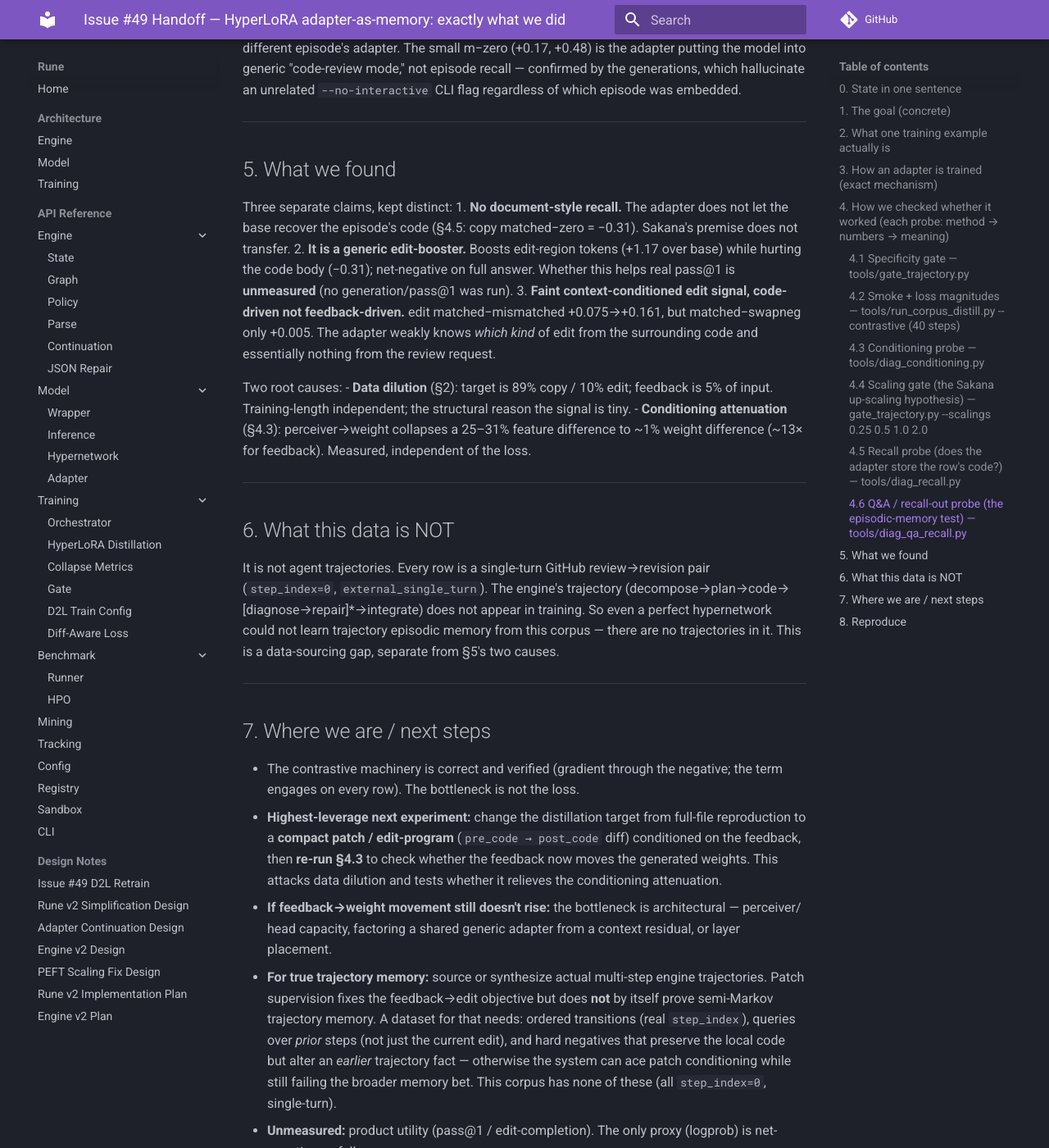
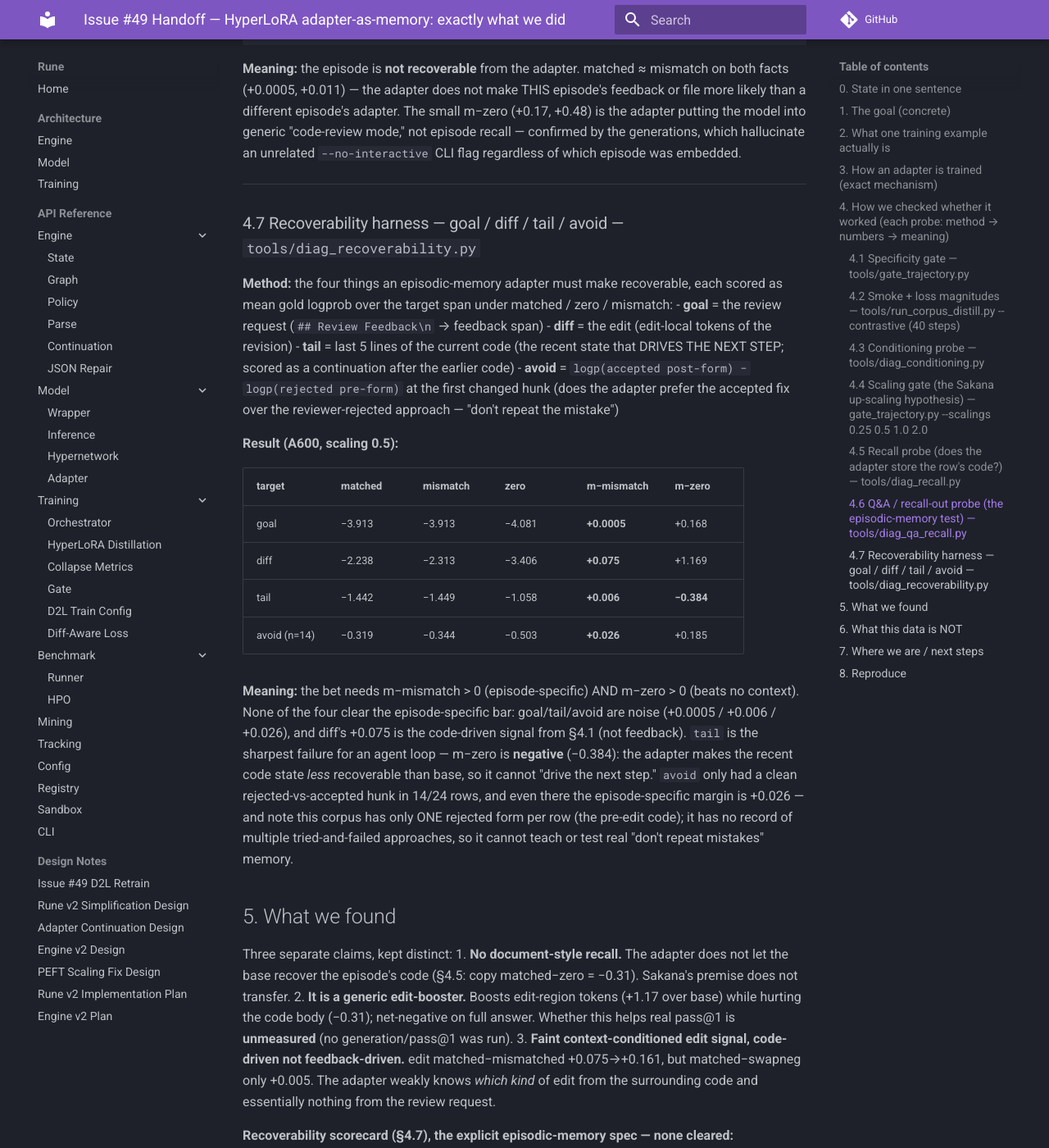
Before and after one commit to ElixirTrials/rune, an MkDocs documentation site: the page built from docs/issue49-handoff-2026-06-01.md, in a window 1280 px wide and 1400 px high, scrolled down 6509 px. Shown: the whole window at 82% size. Built offline with MkDocs 1.6.1 and Material for MkDocs 9.7.7, drawn with Linux system fonts in a browser that asks for light colours; comment, search, counter and statistics services are not loaded; some of the changed text lies outside the part shown.

Commit message:
docs(#49): finalize handoff — §4.7 recoverability (goal/diff/tail/avoid) + scorecard
Adds the full 4-target recoverability table (A600): none clear the episode-specific bar;
tail (drives-next-step) is negative on m-zero (adapter hurts recent-state recovery); avoid
only testable on 14/24 rows and corpus has no multi-attempt failure history. §7 names the
scorecard as the acceptance test for any reformulated data/objective.

Co-Authored-By: Claude Opus 4.8 <noreply@anthropic.com>

```diff
--- a/docs/issue49-handoff-2026-06-01.md
+++ b/docs/issue49-handoff-2026-06-01.md
@@ -7,11 +7,14 @@ reproducible from the commands in §8.
 
 ## 0. State in one sentence
 
-We trained the hypernetwork on single-turn code-review pairs and measured, six ways,
-whether the generated LoRA adapter encodes the *specific* episode it was conditioned on.
-It does not: the adapter is a generic "make an edit here" booster; the trajectory-specific
-signal (the review feedback) moves the generated weights by ~0.4% and does not change what
-the base model predicts.
+We trained the hypernetwork on single-turn code-review pairs and measured, seven ways,
+whether the generated LoRA adapter encodes the *specific* episode it was conditioned on —
+including a direct episodic test of whether you can query the episode back out (goal, edit,
+recent-state-that-drives-the-next-step, and what-was-rejected). It does not: the adapter is a
+generic "make an edit here" booster; the episode-specific signal moves the generated weights
+by ~0.4% and none of the four recoverability targets clear the episode-specific bar (§4.7).
+The training corpus is also single-turn (no trajectories, no failure history), so it cannot
+supply "don't repeat what failed" memory regardless of the model.
 
 ---
 
@@ -259,6 +262,36 @@ episode was embedded.
 
 ---
 
+### 4.7 Recoverability harness — goal / diff / tail / avoid — `tools/diag_recoverability.py`
+**Method:** the four things an episodic-memory adapter must make recoverable, each scored as
+mean gold logprob over the target span under matched / zero / mismatch:
+- **goal** = the review request (`## Review Feedback\n` → feedback span)
+- **diff** = the edit (edit-local tokens of the revision)
+- **tail** = last 5 lines of the current code (the recent state that DRIVES THE NEXT STEP;
+  scored as a continuation after the earlier code)
+- **avoid** = `logp(accepted post-form) − logp(rejected pre-form)` at the first changed hunk
+  (does the adapter prefer the accepted fix over the reviewer-rejected approach — "don't
+  repeat the mistake")
+
+**Result (A600, scaling 0.5):**
+
+| target | matched | mismatch | zero | **m−mismatch** | m−zero |
+|---|---|---|---|---|---|
+| goal | −3.913 | −3.913 | −4.081 | **+0.0005** | +0.168 |
+| diff | −2.238 | −2.313 | −3.406 | **+0.075** | +1.169 |
+| tail | −1.442 | −1.449 | −1.058 | **+0.006** | **−0.384** |
+| avoid (n=14) | −0.319 | −0.344 | −0.503 | **+0.026** | +0.185 |
+
+**Meaning:** the bet needs m−mismatch > 0 (episode-specific) AND m−zero > 0 (beats no
+context). None of the four clear the episode-specific bar: goal/tail/avoid are noise
+(+0.0005 / +0.006 / +0.026), and diff's +0.075 is the code-driven signal from §4.1 (not
+feedback). `tail` is the sharpest failure for an agent loop — m−zero is **negative**
+(−0.384): the adapter makes the recent code state *less* recoverable than base, so it cannot
+"drive the next step." `avoid` only had a clean rejected-vs-accepted hunk in 14/24 rows, and
+even there the episode-specific margin is +0.026 — and note this corpus has only ONE rejected
+form per row (the pre-edit code); it has no record of multiple tried-and-failed approaches,
+so it cannot teach or test real "don't repeat mistakes" memory.
+
 ## 5. What we found
 
 Three separate claims, kept distinct:
@@ -270,6 +303,15 @@ Three separate claims, kept distinct:
 3. **Faint context-conditioned edit signal, code-driven not feedback-driven.** edit
    matched−mismatched +0.075→+0.161, but matched−swapneg only +0.005. The adapter weakly knows
    *which kind* of edit from the surrounding code and essentially nothing from the review request.
+
+**Recoverability scorecard (§4.7), the explicit episodic-memory spec — none cleared:**
+
+| recoverable target | episode-specific (m−mismatch) | beats base (m−zero) | pass? |
+|---|---|---|---|
+| goal (the request) | +0.0005 | +0.17 | ✗ (not specific) |
+| diff (the edit) | +0.075 | +1.17 | ~ (weak, code-driven) |
+| tail (drives next step) | +0.006 | **−0.38** | ✗ (hurts continuation) |
+| avoid (don't repeat fail) | +0.026 | +0.19 | ✗ (weak; no failure data) |
 
 Two root causes:
 - **Data dilution** (§2): target is 89% copy / 10% edit; feedback is 5% of input. Training-length
@@ -291,6 +333,12 @@ a data-sourcing gap, separate from §5's two causes.
 
 ## 7. Where we are / next steps
 
+- **Acceptance test going forward = the §4.7 recoverability scorecard** (goal / diff / tail /
+  avoid, each m−mismatch>0 AND m−zero>0). Any reformulated data/objective must move these,
+  not just lower training loss. Add explicit queryable-memory supervision (train on "what was
+  the request / file / change / what changed pre→post / what was rejected", with hard-negative
+  controls) and track generation *diversity*/episode lexical overlap (the current adapter
+  mode-collapses to identical review boilerplate across episodes — §4.6).
 - The contrastive machinery is correct and verified (gradient through the negative; the term
   engages on every row). The bottleneck is not the loss.
 - **Highest-leverage next experiment:** change the distillation target from full-file
```
